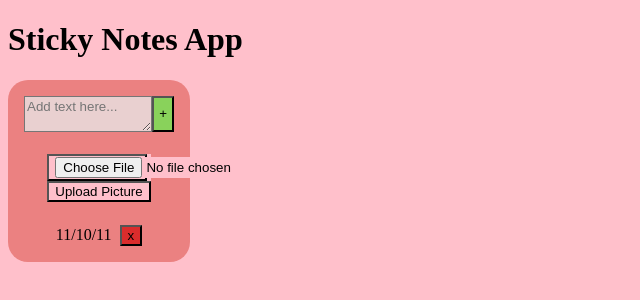
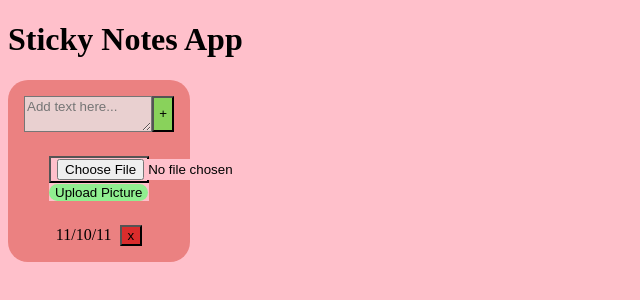
Before and after one commit to VPilipenko334/koala-sticky-notes, a React (Create React App) app: page / in a window 1280 px wide. Shown: the top 300 px of the page, without its empty margins (0-640 px from the left). Built offline with nearby package versions, Linux system fonts and the light colour scheme.

Commit message:
added upload picture button

```diff
--- a/src/components/picture_form.jsx
+++ b/src/components/picture_form.jsx
@@ -58,7 +58,7 @@ export class UploadPicture extends React.Component {
                     {/* <button className="add-picture">Upload a picture</button> */}
                     <button className="input-file"><input type="file" onChange={this.handleFile} id="file"></input></button>
                         <br/>
-                    <button> Upload Picture </button>
+                    <button className="add-picture"> Upload Picture </button>
                     {/* <button className="file-upload"><label htmlFor="file">Select Photos</label></button> */}
                 </div>
             )
```
